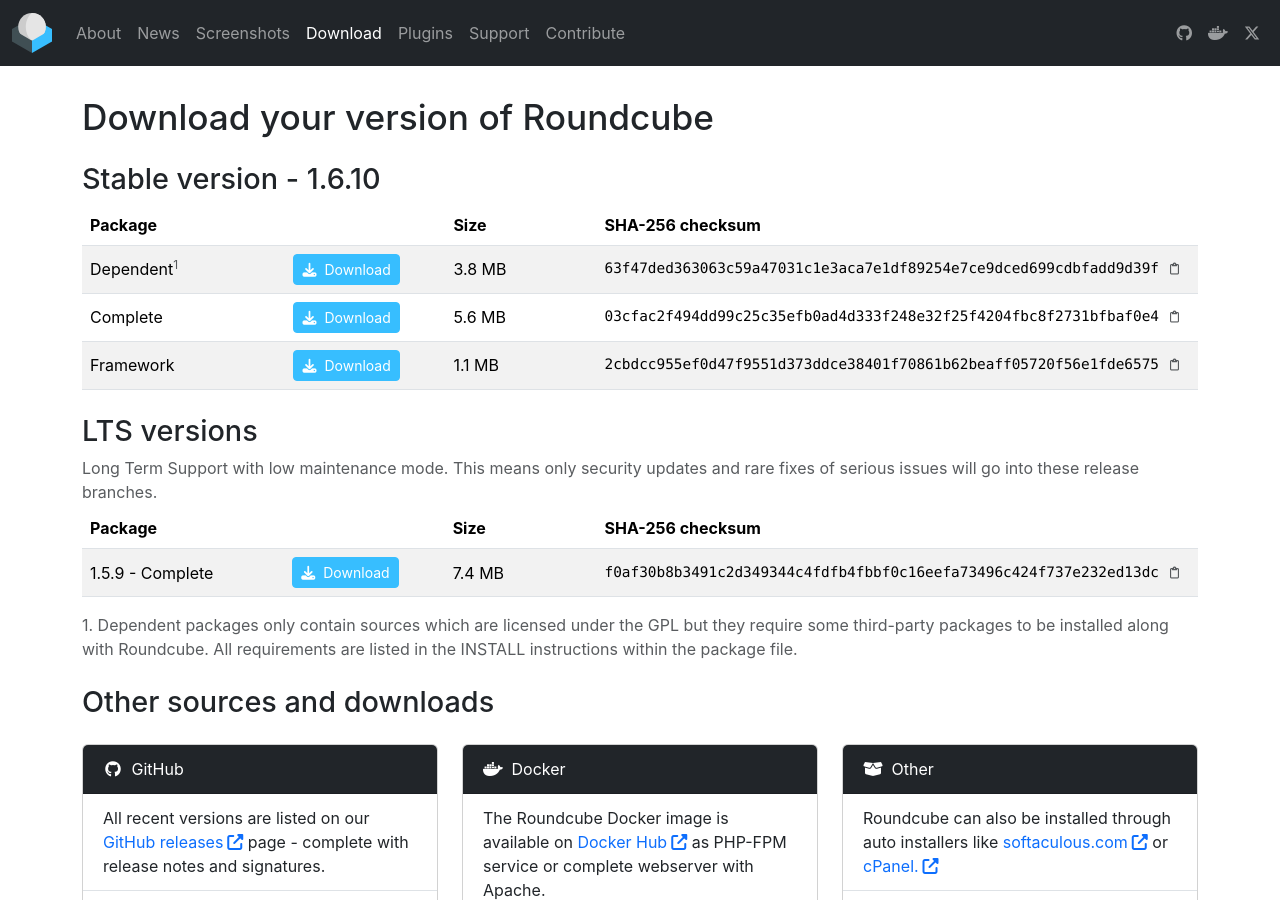
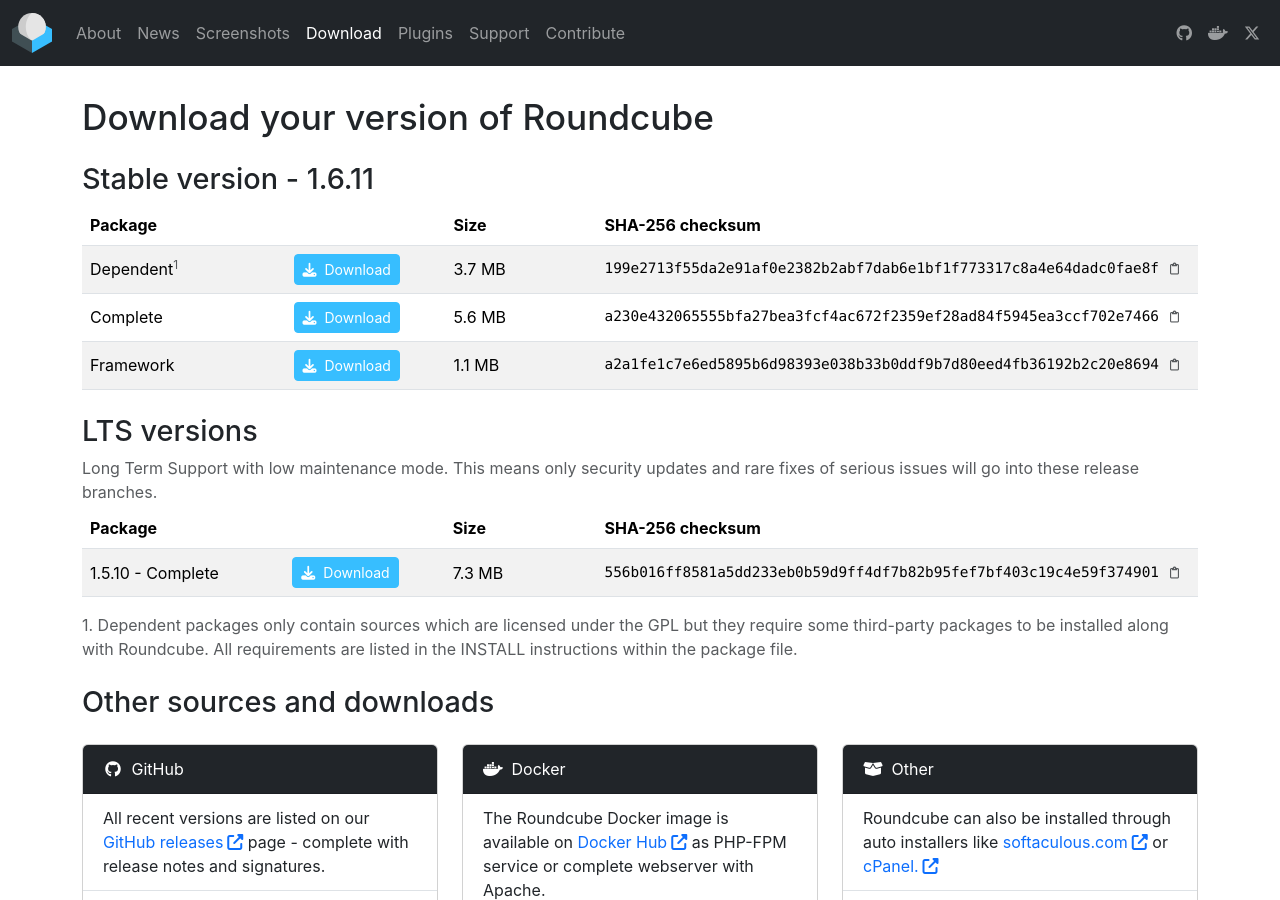
Before and after one commit to roundcube/roundcube.github.com, a Jekyll site: the page built from download/index.html, in a window 1280 px wide and 900 px high. Built offline with Jekyll 4.4.1, drawn with Linux system fonts in a browser that asks for light colours; nearby versions of some CDN libraries.

Commit message:
1.6.11 and 1.5.10 releases

```diff
--- a/_data/releases.json
+++ b/_data/releases.json
@@ -1,25 +1,25 @@
 {
     "stable": {
         "name": "Stable version",
-        "version": "1.6.10",
+        "version": "1.6.11",
         "sources": [
             {
                 "package": "Dependent",
-                "url": "https://github.com/roundcube/roundcubemail/releases/download/1.6.10/roundcubemail-1.6.10.tar.gz",
-                "size": "3.8 MB",
-                "checksum": "63f47ded363063c59a47031c1e3aca7e1df89254e7ce9dced699cdbfadd9d39f"
+                "url": "https://github.com/roundcube/roundcubemail/releases/download/1.6.11/roundcubemail-1.6.11.tar.gz",
+                "size": "3.7 MB",
+                "checksum": "199e2713f55da2e91af0e2382b2abf7dab6e1bf1f773317c8a4e64dadc0fae8f"
             },
             {
                 "package": "Complete",
-                "url": "https://github.com/roundcube/roundcubemail/releases/download/1.6.10/roundcubemail-1.6.10-complete.tar.gz",
+                "url": "https://github.com/roundcube/roundcubemail/releases/download/1.6.11/roundcubemail-1.6.11-complete.tar.gz",
                 "size": "5.6 MB",
-                "checksum": "03cfac2f494dd99c25c35efb0ad4d333f248e32f25f4204fbc8f2731bfbaf0e4"
+                "checksum": "a230e432065555bfa27bea3fcf4ac672f2359ef28ad84f5945ea3ccf702e7466"
             },
             {
                 "package": "Framework",
-                "url": "https://github.com/roundcube/roundcubemail/releases/download/1.6.10/roundcube-framework-1.6.10.tar.gz",
+                "url": "https://github.com/roundcube/roundcubemail/releases/download/1.6.11/roundcube-framework-1.6.11.tar.gz",
                 "size": "1.1 MB",
-                "checksum": "2cbdcc955ef0d47f9551d373ddce38401f70861b62beaff05720f56e1fde6575"
+                "checksum": "a2a1fe1c7e6ed5895b6d98393e038b33b0ddf9b7d80eed4fb36192b2c20e8694"
             }
         ]
     },
@@ -33,10 +33,10 @@
         "name": "LTS versions",
         "sources": [
             {
-                "package": "1.5.9 - Complete",
-                "url": "https://github.com/roundcube/roundcubemail/releases/download/1.5.9/roundcubemail-1.5.9-complete.tar.gz",
-                "size": "7.4 MB",
-                "checksum": "f0af30b8b3491c2d349344c4fdfb4fbbf0c16eefa73496c424f737e232ed13dc"
+                "package": "1.5.10 - Complete",
+                "url": "https://github.com/roundcube/roundcubemail/releases/download/1.5.10/roundcubemail-1.5.10-complete.tar.gz",
+                "size": "7.3 MB",
+                "checksum": "556b016ff8581a5dd233eb0b59d9ff4df7b82b95fef7bf403c19c4e59f374901"
             }
         ]
     },
--- a/download/index.html
+++ b/download/index.html
@@ -100,7 +100,7 @@
 </div>
 
 <div class="alert alert-warning" role="alert">
-    <p>
+    <p class="m-0">
         <b>Native mobile apps?</b> This project does not provide any native apps for mobile devices.
         We're not affiliated with any such application and we do not recommend any. Be careful, some of these
         apps use project's name without permission and their quality or intentions are questionable.
--- a/support/index.html
+++ b/support/index.html
@@ -18,7 +18,7 @@
 </div>
 
 <div class="alert alert-warning mb-4" role="alert">
-    <p>
+    <p class="m-0">
         <b>Native mobile apps?</b> This project does not provide support for any native apps for mobile devices.
         We're not affiliated with any such application and we do not recommend any. Be careful, some of these
         apps use project's name without permission and their quality or intentions are questionable.
```
Also changed, not shown: _posts/2025-06-01-security-updates-1.6.11-and-1.5.10.md (added, +17 -0 lines).
